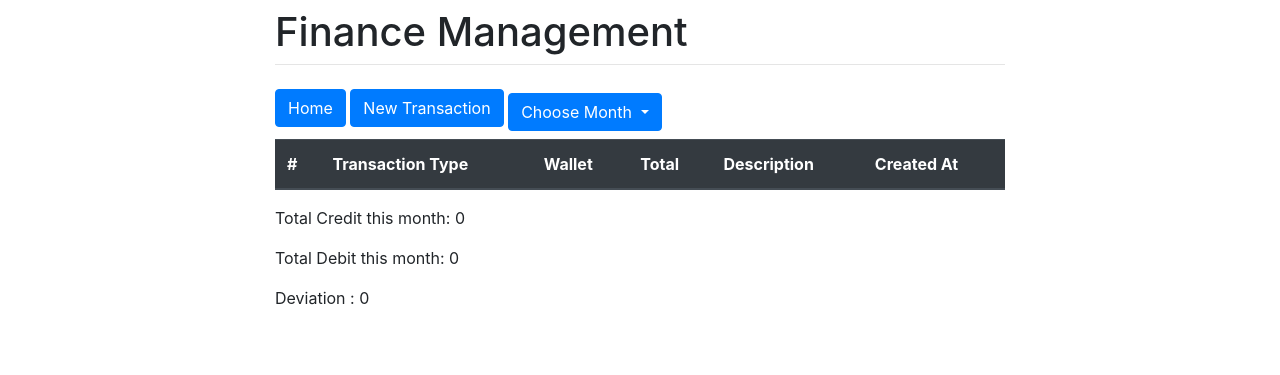
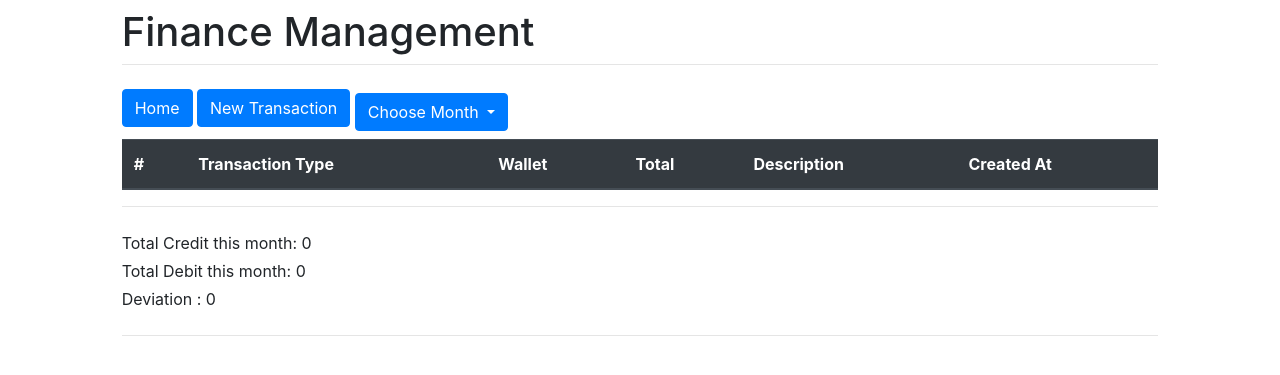
Before and after one commit to ArRosid/FinanceManagement-Django, a Django app: page /transactions in a window 1280 px wide. Shown: the top 375 px of the page. Run offline with Django 3.2, Linux system fonts and the light colour scheme; the visitor is signed in with stand-in values (Sample User, id 1); data that the repository does not hold is empty; some libraries are stand-ins or nearby versions.

Commit message:
Update base.html

```diff
--- a/templates/base.html
+++ b/templates/base.html
@@ -7,9 +7,9 @@
     <title>Finance Management</title>
   </head>
   <body>
-    <div class="container">
+    <div class="container-fluid">
       <div class="row justify-content-center">
-        <div class="col-8">
+        <div class="col-10">
           <h1 class="mt-2">Finance Management</h1>
           <hr class="mt-0 mb-4">
 
--- a/templates/finance/transaction_list.html
+++ b/templates/finance/transaction_list.html
@@ -40,7 +40,11 @@
         {% endfor %}
         </tbody>
     </table>
-    <p>Total Credit this month: {{total_credit}}</p>
-    <p>Total Debit this month: {{total_debit}}</p>
-    <p>Deviation : {{current_balance}}</p>
+    <hr class="mt-0 mb-4">
+
+    <p class="mt-0 mb-1">Total Credit this month: {{total_credit}}</p>
+    <p class="mt-0 mb-1">Total Debit this month: {{total_debit}}</p>
+    <p class="mt-0 mb-0">Deviation : {{current_balance}}</p>
+    <hr class="mt-4 mb-4">
+
 {% endblock %}
```
